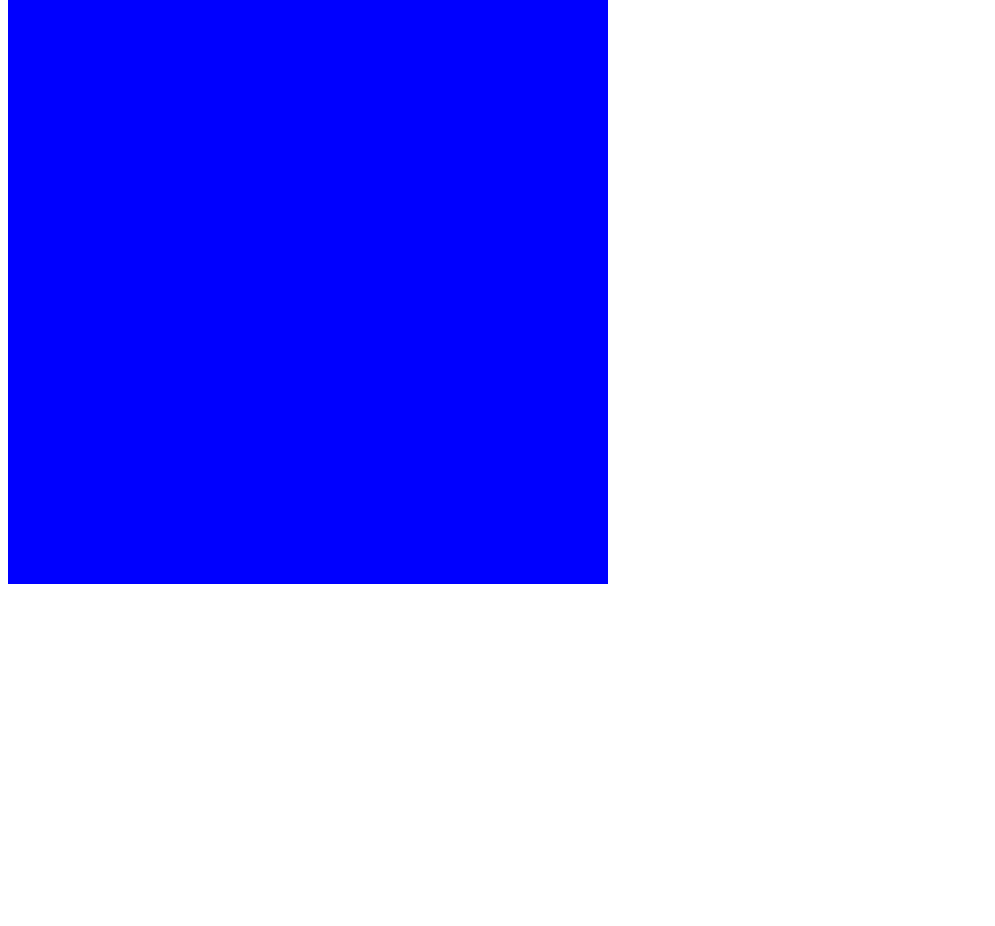
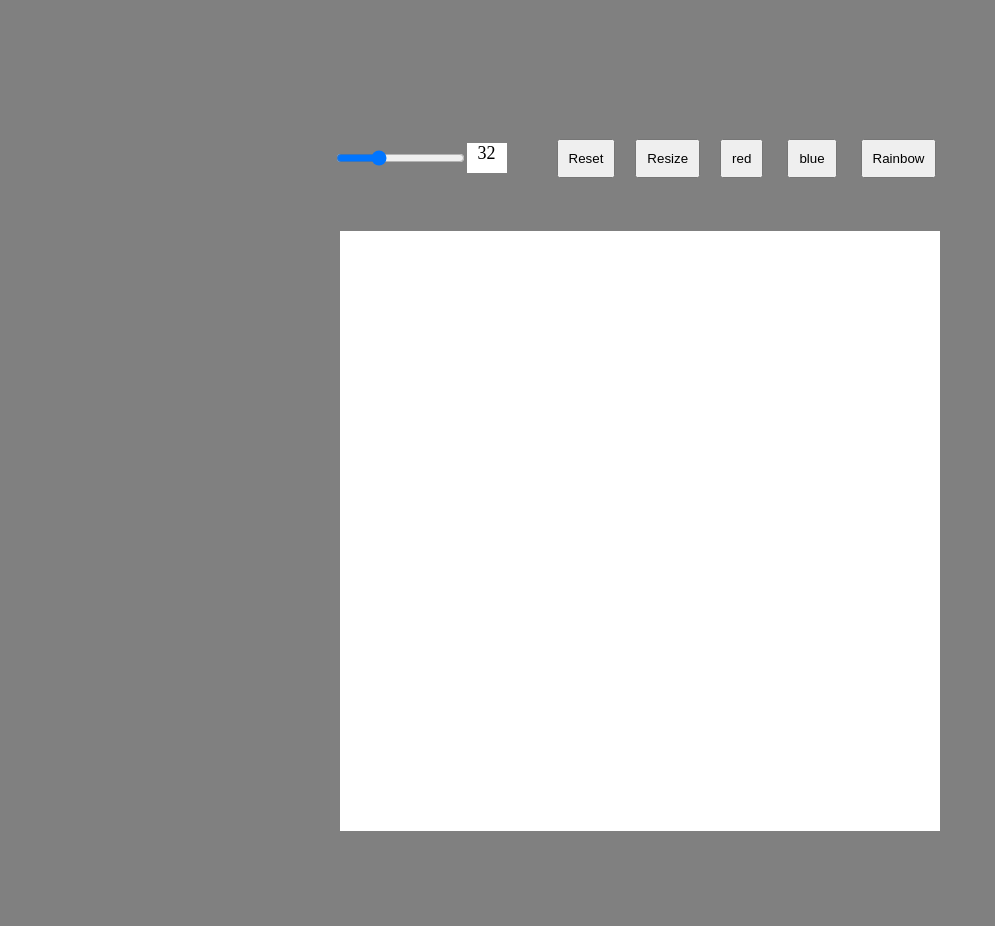
Before and after one commit to MikeB1996/Etch-A-Sketch, a plain HTML site: page index.html in a window 1280 px wide. Shown: the part 67-993 px from the top of the page, without its empty margins (0-995 px from the left). Before the commit the page ends 800 px from the top, so only its background shows below. Drawn offline with Linux system fonts and the light colour scheme.

Commit message:
comments, buttons with color. Random not working

```diff
--- a/index.html
+++ b/index.html
@@ -9,20 +9,37 @@
     <title>Document</title>
 </head>
 <body>
-    <div class="slidecontainer">
+    <div class="header">
+        Etch-A-Sketch
+    </div>
+
+    <div class="cont">
+        <div class="leftContainer">
+            <div class="slideContainer">
                 <input type="range" min="1" max="100" value="32" class="slider" id="myRange">
+                <p class="slideP" id="myPSlide"></p>
             </div>
 
 
-    <div>
+            <div class="buttonContainer">
                 <button id="resetB" class="resetButton">Reset</button>
                 <button id="resizeB" class="resizeButton">Resize</button>
+                <div class="colorButtons">
+                    <button id="colorBRed" class="colorButton">red</button>
+                    <button id="colorBBlue" class="colorButton">blue</button>
+                    <button id="colorBRainbow" class="colorButton">Rainbow</button>
+                </div>
+            </div>
         </div>
 
 
-    <div id="gridCont" class="gridCointainer">
+
+        <div id="gridCont" class="gridContainer">
 
         </div>
+
+    </div>
+
     <script src="script.js">
 
     </script>
--- a/script.js
+++ b/script.js
@@ -1,41 +1,97 @@
 const Grid=document.querySelector("#gridCont");
 const ResetBut=document.querySelector("#resetB");
 const ResizeBut=document.querySelector("#resizeB");
-let numRows=80;
-let numCul=80;
-//let slider = document.getElementById("myRange");
+const divsCells=document.getElementsByClassName("gridDiv");
+const divCells = Array.prototype.filter.call(
+    divsCells,
+    (divsCells) => divsCells.nodeName === 'DIV',
+  );
+//default hovering color
+let color="black";
+//boolean variable that shows if rainbow is active or not
+let isRainbow=false;
+
+
+
+//reset button event listener that class the reset function
 ResetBut.addEventListener('click',function (){
     resetGrid();
 });
+//resize button event listener that calls the resize function
 ResizeBut.addEventListener('click',function (){
     resizeGrid();
+});
+let slider = document.getElementById("myRange");
+let Pslide = document.getElementById("myPSlide");
+Pslide.innerHTML= slider.value;
+//shows in a paragraph the value in the slider when changed
+slider.onchange=function(){
+    Pslide.innerHTML= slider.value;
+}
+
+let redButton=document.getElementById("colorBRed");
+//red button click event listener
+redButton.addEventListener('click',function(){
+    color="red";
+    isRainbow=false;
+});
+let blueButton=document.getElementById("colorBBlue");
+//blue button click event listener
+blueButton.addEventListener('click',function(){
+    color="blue";
+    isRainbow=false;
+});
+let rainbowButton=document.getElementById("colorBRainbow");
+
+//rainbow button click event listener
+rainbowButton.addEventListener('click',function(){
+    //color=generateRandomColor();
+    color=generateRandomColor();
+    isRainbow=true;
+    /*if(isRainbow=="true"){
+            divCells.forEach((cell) => cell.addEventListener("mouseenter", function(e){
+            color=generateRandomColor();
+        }));
+
+    }*/
 });
 
 
 
+//used for the rainbow button it generates a random color with hex notation
+function generateRandomColor(){
+    let letters = '0123456789ABCDEF';
+    let col = '#';
+    for (let i = 0; i < 6; i++) {
+    col += letters[Math.floor(Math.random() * 16)];
+    }
+    return col;
+}
 
+// changes the grid background color back to white
 function resetGrid(){
     let allGridDivs = document.querySelectorAll(".gridDiv").forEach(div => {
-        div.style.backgroundColor = "blue";
+        div.style.backgroundColor = "white";
     })
 }
 
+//function to cancel the current grid and rebuild a new one with the dimension that we get from the slider
+function resizeGrid(){
 
-function resizeGrid(){
-    let slider = document.getElementById("myRange");
     dim = slider.value;
-    alert(slider.value);
     cancelGrid();
     reCreateGrid(dim);
 
 }
 
+//cancels all the divs in the grid
 function cancelGrid(){
     let allGridDivs = document.querySelectorAll(".gridDiv").forEach(div => {
         div.remove();
     });
 }
 
+//creates the grid with the dimension taken from the slider
 function reCreateGrid(dimension){
     let i;
     let j;
@@ -45,14 +101,18 @@ function reCreateGrid(dimension){
         for (j=0;j<dimension;j++){
             const addDiv1=createDivVer(j,dimension);
             addDiv.appendChild(addDiv1);
-            addDiv1.addEventListener('mouseenter', ()=> addDiv1.style.backgroundColor="red");
+            if(isRainbow==true){
+                addDiv1.addEventListener('mouseenter', ()=>  addDiv1.style.backgroundColor=generateRandomColor());
+            } else {
+                addDiv1.addEventListener('mouseenter', ()=>  addDiv1.style.backgroundColor=color);
+            }
         }
     }
 
 
 }
 
-
+//creates the grid with the default dimensions
 function createGrid(){
     let i;
     let j;
@@ -63,13 +123,18 @@ function createGrid(){
         for (j=0;j<dim;j++){
             const addDiv1=createDivVer(j,dim);
             addDiv.appendChild(addDiv1);
-            addDiv1.addEventListener('mouseenter', ()=> addDiv1.style.backgroundColor="red");
-        }
-    }
+            if(isRainbow==true){
+                addDiv1.addEventListener('mouseenter', ()=>  addDiv1.style.backgroundColor=generateRandomColor());
+            } else {
+                addDiv1.addEventListener('mouseenter', ()=>  addDiv1.style.backgroundColor=color);
+            }
 
 
+        }
+
+
+    }
 }
-
 
 
 
@@ -77,13 +142,15 @@ function mouseOverDiv(){
 
 }
 
+
+//creates a single div used for the vertical cell creation
 function createDivVer(num,dim){
     const addDiv= document.createElement("div");
     addDiv.setAttribute("id",`div${num}`);
     addDiv.style.width=`${600/dim}px`;
     addDiv.style.height=`${600/dim}px`;
-    addDiv.style.backgroundColor="blue";
-    addDiv.style.borderColor="red";
+    addDiv.style.backgroundColor="white";
+    //addDiv.style.borderColor="red";
     //addDiv.style.border="solid";
     addDiv.classList.add("gridDiv");
 
@@ -91,6 +158,7 @@ function createDivVer(num,dim){
     return addDiv;
 }
 
+//creates a single div used for the horizontal cell creation
 function createDiv(num,dim){
     const addDiv= document.createElement("div");
     addDiv.setAttribute("id",`divs${num}`);
@@ -105,4 +173,6 @@ function createDiv(num,dim){
     return addDiv;
 }
 
+
+//initializes the grid at the beginning
 createGrid();
--- a/style.css
+++ b/style.css
@@ -1,9 +1,57 @@
 body {
-
+    background-color: gray;
 }
 
 
 .gridContainer {
     overflow: hidden;
 
+   display: flex;
+   align-items: center;
+   justify-content: center;
 }
+
+.header{
+    font-weight: bolder;
+    font-size: 38px;
+    text-align: center;
+
+}
+
+.slideP{
+    width: 40px;
+    height: 30px;
+    background-color: white;
+    text-align: center;
+    font-size: 18px;
+
+}
+
+.cont {
+    flex-direction: column;
+    display: flex;
+    justify-content: center;
+    align-items: center;
+    padding: 100px 20px;
+
+}
+.slideContainer {
+    padding: 20px;
+    display: flex;
+}
+
+
+.leftContainer{
+    padding: 20px;
+    display: flex;
+    justify-content: center;
+    align-items: center;
+}
+.buttonContainer{
+    padding: 20px;
+    display: flex;
+}
+button{
+    padding: 10px;
+    margin: 10px;
+}
```
Lines whose indentation alone changed are shown as unchanged.
